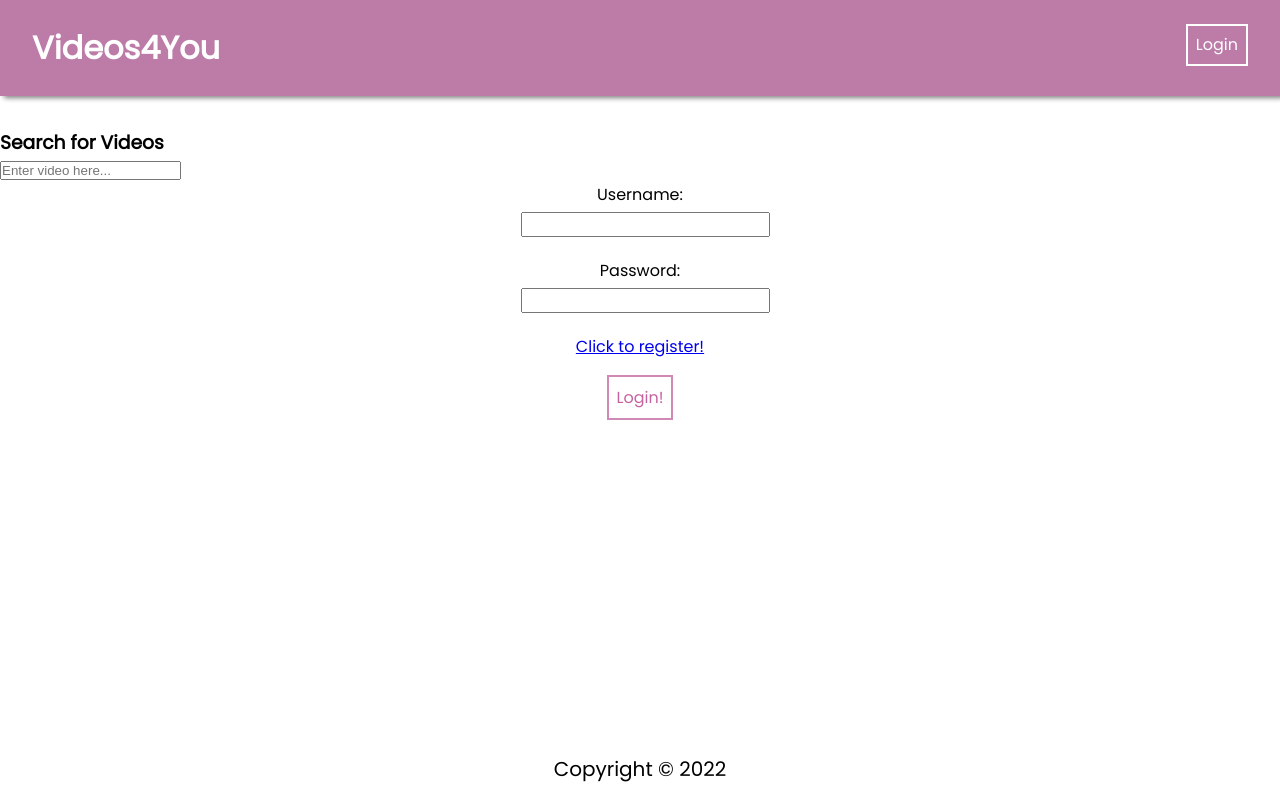
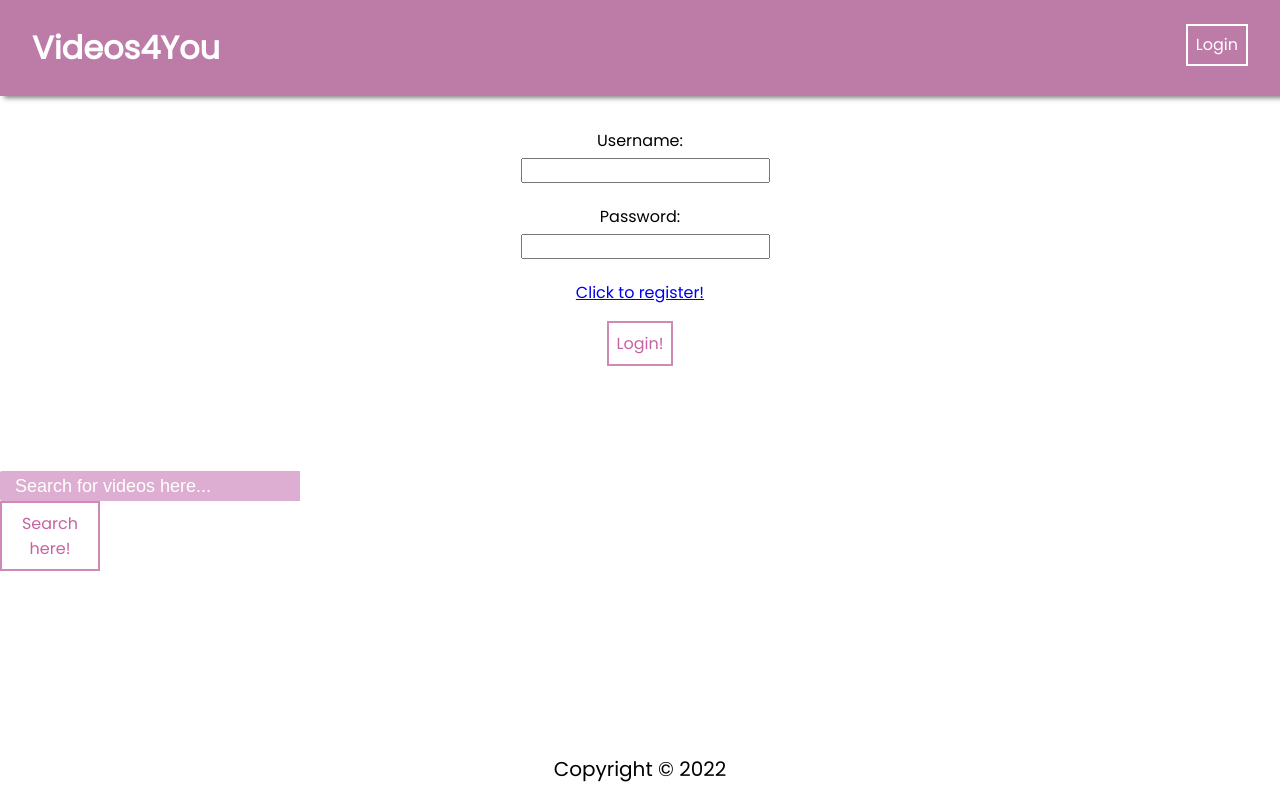
Before and after one commit to NotNanetteKaye/FullStack-youtube-clone, a React (Create React App) app in the folder frontend/: page /login in a window 1280 px wide. Built offline with nearby package versions, Linux system fonts and the light colour scheme.

Commit message:
Results after 9.11 1:1

```diff
--- a/frontend/src/API_KEYS/API_KEY.js
+++ /dev/null
@@ -1 +0,0 @@
-export const API_KEY = ''
--- a/frontend/src/App.js
+++ b/frontend/src/App.js
@@ -1,6 +1,8 @@
 // General Imports
 import { Routes, Route } from "react-router-dom";
 import "./App.css";
+import { API_KEY } from "./API_KEYS/API_KEY1";
+import axios from "axios";
 
 // Pages Imports
 import HomePage from "./pages/CarHomePage/HomePage";
@@ -16,288 +18,314 @@ import SearchBar from "./components/SearchBar/SearchBar";
 // Util Imports
 import PrivateRoute from "./utils/PrivateRoute";
 import { useState } from "react";
+import VideoMapper from "./components/VideoMapper/VideoMapper";
 
 function App() {
   const [videos, setVideos] = useState([
     {
-        "kind": "youtube#searchResult",
-        "etag": "AhhPA2Ngt9utm2bZyBu_IA7jzfs",
-        "id": {
-            "kind": "youtube#video",
-            "videoId": "Mx_OexsUI2M"
+      kind: "youtube#searchResult",
+      etag: "AhhPA2Ngt9utm2bZyBu_IA7jzfs",
+      id: {
+        kind: "youtube#video",
+        videoId: "Mx_OexsUI2M",
       },
-        "snippet": {
-            "publishedAt": "2022-10-28T19:30:03Z",
-            "channelId": "UC2xskkQVFEpLcGFnNSLQY0A",
-            "title": "Rihanna - Lift Me Up (From Black Panther: Wakanda Forever)",
-            "description": "Rihanna - “Lift Me Up” ▻ Stream / Download: \"Lift Me Up\": https://rihanna.lnk.to/liftmeup ▻ Follow Rihanna Instagram: ...",
-            "thumbnails": {
-                "default": {
-                    "url": "https://i.ytimg.com/vi/Mx_OexsUI2M/default.jpg",
-                    "width": 120,
-                    "height": 90
+      snippet: {
+        publishedAt: "2022-10-28T19:30:03Z",
+        channelId: "UC2xskkQVFEpLcGFnNSLQY0A",
+        title: "Rihanna - Lift Me Up (From Black Panther: Wakanda Forever)",
+        description:
+          'Rihanna - “Lift Me Up” ▻ Stream / Download: "Lift Me Up": https://rihanna.lnk.to/liftmeup ▻ Follow Rihanna Instagram: ...',
+        thumbnails: {
+          default: {
+            url: "https://i.ytimg.com/vi/Mx_OexsUI2M/default.jpg",
+            width: 120,
+            height: 90,
           },
-                "medium": {
-                    "url": "https://i.ytimg.com/vi/Mx_OexsUI2M/mqdefault.jpg",
-                    "width": 320,
-                    "height": 180
+          medium: {
+            url: "https://i.ytimg.com/vi/Mx_OexsUI2M/mqdefault.jpg",
+            width: 320,
+            height: 180,
           },
-                "high": {
-                    "url": "https://i.ytimg.com/vi/Mx_OexsUI2M/hqdefault.jpg",
-                    "width": 480,
-                    "height": 360
-                }
+          high: {
+            url: "https://i.ytimg.com/vi/Mx_OexsUI2M/hqdefault.jpg",
+            width: 480,
+            height: 360,
           },
-            "channelTitle": "RihannaVEVO",
-            "liveBroadcastContent": "none",
-            "publishTime": "2022-10-28T19:30:03Z"
-        }
+        },
+        channelTitle: "RihannaVEVO",
+        liveBroadcastContent: "none",
+        publishTime: "2022-10-28T19:30:03Z",
+      },
     },
     {
-        "kind": "youtube#searchResult",
-        "etag": "fQxSYTiZCXlkzlPhffAfX3Yctxo",
-        "id": {
-            "kind": "youtube#video",
-            "videoId": "ospQ06jJe-I"
+      kind: "youtube#searchResult",
+      etag: "fQxSYTiZCXlkzlPhffAfX3Yctxo",
+      id: {
+        kind: "youtube#video",
+        videoId: "ospQ06jJe-I",
       },
-        "snippet": {
-            "publishedAt": "2022-10-28T04:08:02Z",
-            "channelId": "UC2xskkQVFEpLcGFnNSLQY0A",
-            "title": "Rihanna - Lift Me Up (Visualizer)",
-            "description": "Rihanna - “Lift Me Up” ▻ Stream / Download: \"Lift Me Up\": https://rihanna.lnk.to/liftmeup ▻ Follow Rihanna Instagram: ...",
-            "thumbnails": {
-                "default": {
-                    "url": "https://i.ytimg.com/vi/ospQ06jJe-I/default.jpg",
-                    "width": 120,
-                    "height": 90
+      snippet: {
+        publishedAt: "2022-10-28T04:08:02Z",
+        channelId: "UC2xskkQVFEpLcGFnNSLQY0A",
+        title: "Rihanna - Lift Me Up (Visualizer)",
+        description:
+          'Rihanna - “Lift Me Up” ▻ Stream / Download: "Lift Me Up": https://rihanna.lnk.to/liftmeup ▻ Follow Rihanna Instagram: ...',
+        thumbnails: {
+          default: {
+            url: "https://i.ytimg.com/vi/ospQ06jJe-I/default.jpg",
+            width: 120,
+            height: 90,
           },
-                "medium": {
-                    "url": "https://i.ytimg.com/vi/ospQ06jJe-I/mqdefault.jpg",
-                    "width": 320,
-                    "height": 180
+          medium: {
+            url: "https://i.ytimg.com/vi/ospQ06jJe-I/mqdefault.jpg",
+            width: 320,
+            height: 180,
           },
-                "high": {
-                    "url": "https://i.ytimg.com/vi/ospQ06jJe-I/hqdefault.jpg",
-                    "width": 480,
-                    "height": 360
-                }
+          high: {
+            url: "https://i.ytimg.com/vi/ospQ06jJe-I/hqdefault.jpg",
+            width: 480,
+            height: 360,
           },
-            "channelTitle": "RihannaVEVO",
-            "liveBroadcastContent": "none",
-            "publishTime": "2022-10-28T04:08:02Z"
-        }
+        },
+        channelTitle: "RihannaVEVO",
+        liveBroadcastContent: "none",
+        publishTime: "2022-10-28T04:08:02Z",
+      },
     },
     {
-        "kind": "youtube#searchResult",
-        "etag": "dTRHm3gV4Z94ZFGW24lPiJAMpk8",
-        "id": {
-            "kind": "youtube#video",
-            "videoId": "uz2-eYojYAM"
+      kind: "youtube#searchResult",
+      etag: "dTRHm3gV4Z94ZFGW24lPiJAMpk8",
+      id: {
+        kind: "youtube#video",
+        videoId: "uz2-eYojYAM",
       },
-        "snippet": {
-            "publishedAt": "2022-10-28T04:19:53Z",
-            "channelId": "UC2xskkQVFEpLcGFnNSLQY0A",
-            "title": "Rihanna - Lift Me Up (Audio)",
-            "description": "Rihanna - “Lift Me Up” ▻ Stream / Download: \"Lift Me Up\": https://rihanna.lnk.to/liftmeup ▻ Follow Rihanna Instagram: ...",
-            "thumbnails": {
-                "default": {
-                    "url": "https://i.ytimg.com/vi/uz2-eYojYAM/default.jpg",
-                    "width": 120,
-                    "height": 90
+      snippet: {
+        publishedAt: "2022-10-28T04:19:53Z",
+        channelId: "UC2xskkQVFEpLcGFnNSLQY0A",
+        title: "Rihanna - Lift Me Up (Audio)",
+        description:
+          'Rihanna - “Lift Me Up” ▻ Stream / Download: "Lift Me Up": https://rihanna.lnk.to/liftmeup ▻ Follow Rihanna Instagram: ...',
+        thumbnails: {
+          default: {
+            url: "https://i.ytimg.com/vi/uz2-eYojYAM/default.jpg",
+            width: 120,
+            height: 90,
           },
-                "medium": {
-                    "url": "https://i.ytimg.com/vi/uz2-eYojYAM/mqdefault.jpg",
-                    "width": 320,
-                    "height": 180
+          medium: {
+            url: "https://i.ytimg.com/vi/uz2-eYojYAM/mqdefault.jpg",
+            width: 320,
+            height: 180,
           },
-                "high": {
-                    "url": "https://i.ytimg.com/vi/uz2-eYojYAM/hqdefault.jpg",
-                    "width": 480,
-                    "height": 360
-                }
+          high: {
+            url: "https://i.ytimg.com/vi/uz2-eYojYAM/hqdefault.jpg",
+            width: 480,
+            height: 360,
           },
-            "channelTitle": "RihannaVEVO",
-            "liveBroadcastContent": "none",
-            "publishTime": "2022-10-28T04:19:53Z"
-        }
+        },
+        channelTitle: "RihannaVEVO",
+        liveBroadcastContent: "none",
+        publishTime: "2022-10-28T04:19:53Z",
+      },
     },
     {
-        "kind": "youtube#searchResult",
-        "etag": "JP7RD2clNOhITUQUeltg70DGvDs",
-        "id": {
-            "kind": "youtube#video",
-            "videoId": "lWA2pjMjpBs"
+      kind: "youtube#searchResult",
+      etag: "JP7RD2clNOhITUQUeltg70DGvDs",
+      id: {
+        kind: "youtube#video",
+        videoId: "lWA2pjMjpBs",
       },
-        "snippet": {
-            "publishedAt": "2012-11-09T00:18:50Z",
-            "channelId": "UC2xskkQVFEpLcGFnNSLQY0A",
-            "title": "Rihanna - Diamonds",
-            "description": "Get Rihanna's eighth studio album ANTI now: Download on TIDAL: http://smarturl.it/downloadANTI Stream on TIDAL: ...",
-            "thumbnails": {
-                "default": {
-                    "url": "https://i.ytimg.com/vi/lWA2pjMjpBs/default.jpg",
-                    "width": 120,
-                    "height": 90
+      snippet: {
+        publishedAt: "2012-11-09T00:18:50Z",
+        channelId: "UC2xskkQVFEpLcGFnNSLQY0A",
+        title: "Rihanna - Diamonds",
+        description:
+          "Get Rihanna's eighth studio album ANTI now: Download on TIDAL: http://smarturl.it/downloadANTI Stream on TIDAL: ...",
+        thumbnails: {
+          default: {
+            url: "https://i.ytimg.com/vi/lWA2pjMjpBs/default.jpg",
+            width: 120,
+            height: 90,
           },
-                "medium": {
-                    "url": "https://i.ytimg.com/vi/lWA2pjMjpBs/mqdefault.jpg",
-                    "width": 320,
-                    "height": 180
+          medium: {
+            url: "https://i.ytimg.com/vi/lWA2pjMjpBs/mqdefault.jpg",
+            width: 320,
+            height: 180,
           },
-                "high": {
-                    "url": "https://i.ytimg.com/vi/lWA2pjMjpBs/hqdefault.jpg",
-                    "width": 480,
-                    "height": 360
-                }
+          high: {
+            url: "https://i.ytimg.com/vi/lWA2pjMjpBs/hqdefault.jpg",
+            width: 480,
+            height: 360,
           },
-            "channelTitle": "RihannaVEVO",
-            "liveBroadcastContent": "none",
-            "publishTime": "2012-11-09T00:18:50Z"
-        }
+        },
+        channelTitle: "RihannaVEVO",
+        liveBroadcastContent: "none",
+        publishTime: "2012-11-09T00:18:50Z",
+      },
     },
     {
-        "kind": "youtube#searchResult",
-        "etag": "HfNQzKHbTXurUGyJlOXJ9KLALXA",
-        "id": {
-            "kind": "youtube#video",
-            "videoId": "wfN4PVaOU5Q"
+      kind: "youtube#searchResult",
+      etag: "HfNQzKHbTXurUGyJlOXJ9KLALXA",
+      id: {
+        kind: "youtube#video",
+        videoId: "wfN4PVaOU5Q",
       },
-        "snippet": {
-            "publishedAt": "2016-04-20T16:00:05Z",
-            "channelId": "UC2xskkQVFEpLcGFnNSLQY0A",
-            "title": "Rihanna - Needed Me",
-            "description": "\"Needed Me\" from Rihanna's eighth studio album ANTI, available now: Download on TIDAL: http://smarturl.it/downloadANTI ...",
-            "thumbnails": {
-                "default": {
-                    "url": "https://i.ytimg.com/vi/wfN4PVaOU5Q/default.jpg",
-                    "width": 120,
-                    "height": 90
+      snippet: {
+        publishedAt: "2016-04-20T16:00:05Z",
+        channelId: "UC2xskkQVFEpLcGFnNSLQY0A",
+        title: "Rihanna - Needed Me",
+        description:
+          '"Needed Me" from Rihanna\'s eighth studio album ANTI, available now: Download on TIDAL: http://smarturl.it/downloadANTI ...',
+        thumbnails: {
+          default: {
+            url: "https://i.ytimg.com/vi/wfN4PVaOU5Q/default.jpg",
+            width: 120,
+            height: 90,
           },
-                "medium": {
-                    "url": "https://i.ytimg.com/vi/wfN4PVaOU5Q/mqdefault.jpg",
-                    "width": 320,
-                    "height": 180
+          medium: {
+            url: "https://i.ytimg.com/vi/wfN4PVaOU5Q/mqdefault.jpg",
+            width: 320,
+            height: 180,
           },
-                "high": {
-                    "url": "https://i.ytimg.com/vi/wfN4PVaOU5Q/hqdefault.jpg",
-                    "width": 480,
-                    "height": 360
-                }
+          high: {
+            url: "https://i.ytimg.com/vi/wfN4PVaOU5Q/hqdefault.jpg",
+            width: 480,
+            height: 360,
           },
-            "channelTitle": "RihannaVEVO",
-            "liveBroadcastContent": "none",
-            "publishTime": "2016-04-20T16:00:05Z"
-        }
+        },
+        channelTitle: "RihannaVEVO",
+        liveBroadcastContent: "none",
+        publishTime: "2016-04-20T16:00:05Z",
+      },
     },
     {
-        "kind": "youtube#searchResult",
-        "etag": "4bpaz_8e2Mj9aEDo7kcSr6iDMaE",
-        "id": {
-            "kind": "youtube#video",
-            "videoId": "JF8BRvqGCNs"
+      kind: "youtube#searchResult",
+      etag: "4bpaz_8e2Mj9aEDo7kcSr6iDMaE",
+      id: {
+        kind: "youtube#video",
+        videoId: "JF8BRvqGCNs",
       },
-        "snippet": {
-            "publishedAt": "2013-02-12T12:55:10Z",
-            "channelId": "UC2xskkQVFEpLcGFnNSLQY0A",
-            "title": "Rihanna - Stay ft. Mikky Ekko",
-            "description": "Get Rihanna's eighth studio album ANTI now: Download on TIDAL: http://smarturl.it/downloadANTI Stream on TIDAL: ...",
-            "thumbnails": {
-                "default": {
-                    "url": "https://i.ytimg.com/vi/JF8BRvqGCNs/default.jpg",
-                    "width": 120,
-                    "height": 90
+      snippet: {
+        publishedAt: "2013-02-12T12:55:10Z",
+        channelId: "UC2xskkQVFEpLcGFnNSLQY0A",
+        title: "Rihanna - Stay ft. Mikky Ekko",
+        description:
+          "Get Rihanna's eighth studio album ANTI now: Download on TIDAL: http://smarturl.it/downloadANTI Stream on TIDAL: ...",
+        thumbnails: {
+          default: {
+            url: "https://i.ytimg.com/vi/JF8BRvqGCNs/default.jpg",
+            width: 120,
+            height: 90,
           },
-                "medium": {
-                    "url": "https://i.ytimg.com/vi/JF8BRvqGCNs/mqdefault.jpg",
-                    "width": 320,
-                    "height": 180
+          medium: {
+            url: "https://i.ytimg.com/vi/JF8BRvqGCNs/mqdefault.jpg",
+            width: 320,
+            height: 180,
           },
-                "high": {
-                    "url": "https://i.ytimg.com/vi/JF8BRvqGCNs/hqdefault.jpg",
-                    "width": 480,
-                    "height": 360
-                }
+          high: {
+            url: "https://i.ytimg.com/vi/JF8BRvqGCNs/hqdefault.jpg",
+            width: 480,
+            height: 360,
           },
-            "channelTitle": "RihannaVEVO",
-            "liveBroadcastContent": "none",
-            "publishTime": "2013-02-12T12:55:10Z"
-        }
+        },
+        channelTitle: "RihannaVEVO",
+        liveBroadcastContent: "none",
+        publishTime: "2013-02-12T12:55:10Z",
+      },
     },
     {
-        "kind": "youtube#searchResult",
-        "etag": "SCinfkVt-2_woDKzZO2spKmWtY8",
-        "id": {
-            "kind": "youtube#video",
-            "videoId": "gQgaS_MWUCw"
+      kind: "youtube#searchResult",
+      etag: "SCinfkVt-2_woDKzZO2spKmWtY8",
+      id: {
+        kind: "youtube#video",
+        videoId: "gQgaS_MWUCw",
       },
-        "snippet": {
-            "publishedAt": "2022-05-20T08:19:15Z",
-            "channelId": "UC7IUDNpxCydqKugTm5vNhHg",
-            "title": "The Best Of Rihanna - Rihanna Greatest Hits Full Album 2022",
-            "description": "The Best Of Rihanna - Rihanna Greatest Hits Full Album 2022 The Best Of Rihanna - Rihanna Greatest Hits Full Album 2022 ...",
-            "thumbnails": {
-                "default": {
-                    "url": "https://i.ytimg.com/vi/gQgaS_MWUCw/default.jpg",
-                    "width": 120,
-                    "height": 90
+      snippet: {
+        publishedAt: "2022-05-20T08:19:15Z",
+        channelId: "UC7IUDNpxCydqKugTm5vNhHg",
+        title: "The Best Of Rihanna - Rihanna Greatest Hits Full Album 2022",
+        description:
+          "The Best Of Rihanna - Rihanna Greatest Hits Full Album 2022 The Best Of Rihanna - Rihanna Greatest Hits Full Album 2022 ...",
+        thumbnails: {
+          default: {
+            url: "https://i.ytimg.com/vi/gQgaS_MWUCw/default.jpg",
+            width: 120,
+            height: 90,
           },
-                "medium": {
-                    "url": "https://i.ytimg.com/vi/gQgaS_MWUCw/mqdefault.jpg",
-                    "width": 320,
-                    "height": 180
+          medium: {
+            url: "https://i.ytimg.com/vi/gQgaS_MWUCw/mqdefault.jpg",
+            width: 320,
+            height: 180,
           },
-                "high": {
-                    "url": "https://i.ytimg.com/vi/gQgaS_MWUCw/hqdefault.jpg",
-                    "width": 480,
-                    "height": 360
-                }
+          high: {
+            url: "https://i.ytimg.com/vi/gQgaS_MWUCw/hqdefault.jpg",
+            width: 480,
+            height: 360,
           },
-            "channelTitle": "My Music",
-            "liveBroadcastContent": "none",
-            "publishTime": "2022-05-20T08:19:15Z"
-        }
+        },
+        channelTitle: "My Music",
+        liveBroadcastContent: "none",
+        publishTime: "2022-05-20T08:19:15Z",
+      },
     },
     {
-        "kind": "youtube#searchResult",
-        "etag": "KsVHvT8EoJAb-X6sm_6HOlChEBE",
-        "id": {
-            "kind": "youtube#video",
-            "videoId": "tg00YEETFzg"
+      kind: "youtube#searchResult",
+      etag: "KsVHvT8EoJAb-X6sm_6HOlChEBE",
+      id: {
+        kind: "youtube#video",
+        videoId: "tg00YEETFzg",
       },
-        "snippet": {
-            "publishedAt": "2011-10-20T04:00:00Z",
-            "channelId": "UC2xskkQVFEpLcGFnNSLQY0A",
-            "title": "Rihanna - We Found Love ft. Calvin Harris",
-            "description": "Get Rihanna's eighth studio album ANTI now: Download on TIDAL: http://smarturl.it/downloadANTI Stream on TIDAL: ...",
-            "thumbnails": {
-                "default": {
-                    "url": "https://i.ytimg.com/vi/tg00YEETFzg/default.jpg",
-                    "width": 120,
-                    "height": 90
+      snippet: {
+        publishedAt: "2011-10-20T04:00:00Z",
+        channelId: "UC2xskkQVFEpLcGFnNSLQY0A",
+        title: "Rihanna - We Found Love ft. Calvin Harris",
+        description:
+          "Get Rihanna's eighth studio album ANTI now: Download on TIDAL: http://smarturl.it/downloadANTI Stream on TIDAL: ...",
+        thumbnails: {
+          default: {
+            url: "https://i.ytimg.com/vi/tg00YEETFzg/default.jpg",
+            width: 120,
+            height: 90,
           },
-                "medium": {
-                    "url": "https://i.ytimg.com/vi/tg00YEETFzg/mqdefault.jpg",
-                    "width": 320,
-                    "height": 180
+          medium: {
+            url: "https://i.ytimg.com/vi/tg00YEETFzg/mqdefault.jpg",
+            width: 320,
+            height: 180,
           },
-                "high": {
-                    "url": "https://i.ytimg.com/vi/tg00YEETFzg/hqdefault.jpg",
-                    "width": 480,
-                    "height": 360
-                }
+          high: {
+            url: "https://i.ytimg.com/vi/tg00YEETFzg/hqdefault.jpg",
+            width: 480,
+            height: 360,
           },
-            "channelTitle": "RihannaVEVO",
-            "liveBroadcastContent": "none",
-            "publishTime": "2011-10-20T04:00:00Z"
-        }
+        },
+        channelTitle: "RihannaVEVO",
+        liveBroadcastContent: "none",
+        publishTime: "2011-10-20T04:00:00Z",
+      },
     },
   ]);
-  const [currentVideoID, setCurrentVideoID] = useState('WPiEbYSF9kE')
+  const [currentVideoID, setCurrentVideoID] = useState("WPiEbYSF9kE");
+  const [inputText, setInputText] = useState("");
+  const [searchResults, setSearchResults] = useState([]);
+
+  let inputHandler = (e) => {
+    const lowerCase = e.target.value.toLowerCase();
+    setInputText(lowerCase);
+  };
+
+  const GetResults = async () => {
+    try {
+      let response = await axios.get(
+        `https://www.googleapis.com/youtube/v3/search?key=${API_KEY}&q=${inputText}&part=snippet&maxResults=10`
+      );
+      setSearchResults(response.data.items);
+    } catch (error) {
+      console.log(error.response.data);
+    }
+  };
 
   return (
     <div>
       <Navbar />
-      <SearchBar YoutubeData={videos}/>
       <Routes>
         <Route
           path="/"
@@ -307,10 +335,16 @@ function App() {
             </PrivateRoute>
           }
         />
-        <Route exact path="/PublicHomePage" element={<PublicYoutubePage currentVideoID = {currentVideoID}/>} />
+        <Route
+          exact
+          path="/PublicHomePage"
+          element={<PublicYoutubePage currentVideoID={currentVideoID} />}
+        />
         <Route path="/register" element={<RegisterPage />} />
         <Route path="/login" element={<LoginPage />} />
       </Routes>
+      <SearchBar GetResults={GetResults} inputHandler={inputHandler} inputText={inputText}/>
+      <VideoMapper searchResults={searchResults} />
       <Footer />
     </div>
   );
--- a/frontend/src/components/SearchBar/SearchBar.css
+++ b/frontend/src/components/SearchBar/SearchBar.css
@@ -1,3 +1,25 @@
- .SearchBar {
+.searchInputs {
+    margin-top: 105px;
     display: flex;
- }
+}
+
+.search input {
+    background-color: rgb(221, 174, 209);
+    color: white;
+    border: 0px;
+    border-radius: 2px;
+    border-top-right-radius: 0px;
+    border-bottom-right-radius: 0px;
+    font-size: 18px;
+    padding: 15px;
+    height: 30px;
+    width: 300px;
+}
+
+input:focus{
+    outline: none;
+}
+
+.search input::placeholder {
+    color: white;
+}
--- a/frontend/src/components/SearchBar/SearchBar.jsx
+++ b/frontend/src/components/SearchBar/SearchBar.jsx
@@ -1,15 +1,40 @@
-import React from 'react';
+import React, { useState } from 'react';
+import VideoPresenter from '../VideoPresenter/VideoPresenter';
 import './SearchBar.css'
+import axios from 'axios';
+// import { API_KEY } from '../../API_KEYS/API_KEY1';
 
-const SearchBar = ({YoutubeData}) => {
+
+const SearchBar = ({inputHandler, GetResults, inputText}) => {
+
+    // const [inputText, setInputText] =useState('');
+    // const [searchResults, setSearchResults] = useState([]);
+
+    // let inputHandler = (e) => {
+    //     const lowerCase = e.target.value.toLowerCase();
+    //     setInputText(lowerCase);
+    //   };
+
+    // const GetResults = async () => {
+    //     try {
+    //         let response = await axios.get(`https://www.googleapis.com/youtube/v3/search?key=${API_KEY}&q=${inputText}&part=snippet&maxResults=10`)
+    //         setSearchResults(response.data.items)
+    //     } catch (error) {
+    //         console.log(error.response.data);
+    //       }
+    // }
+
+
     return(
         <div className='search'>
-            <h3>Search for Videos</h3>
             <div className='searchInputs'>
-                <input type='text' placeholder='Enter video here...'/>
-                <div className='searchIcon'></div>
+                <input type='text' value={inputText} placeholder='Search for videos here...' onChange={inputHandler}/>
             </div>
-            <div className='youtubeResults'></div>
+            <div>
+                <button onClick={() => {GetResults()}}>Search here!</button>
+            </div>
+            <div className='youtubeResults'>
+            </div>
         </div>
     )
 }
--- a/frontend/src/components/VideoMapper/VideoMapper.jsx
+++ b/frontend/src/components/VideoMapper/VideoMapper.jsx
@@ -7,10 +7,10 @@ display: flex;
 flex-wrap: wrap;
 `
 
-const VideoMapper = ({videoArray}) => {
+const VideoMapper = ({searchResults}) => {
     return (
         <FlexContainer>
-            {videoArray.map(e => <VideoPresenter key={e.id.videoId} video={e}/>)}
+                {searchResults.map(e => <VideoPresenter key={e.id.videoId} video={e}/>)}
         </FlexContainer>
     );
 }
```
Also changed, not shown: 1 other file (tests, documents, lock files or other folders). Lines whose indentation alone changed are shown as unchanged.
